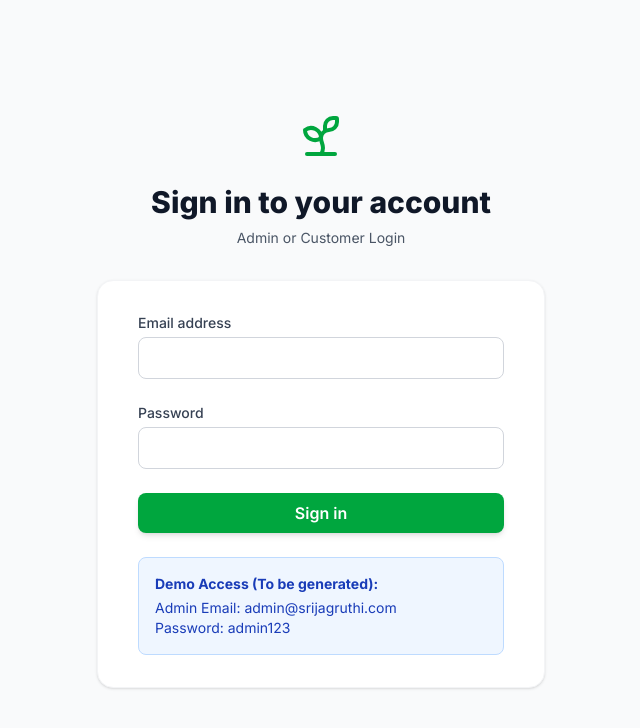
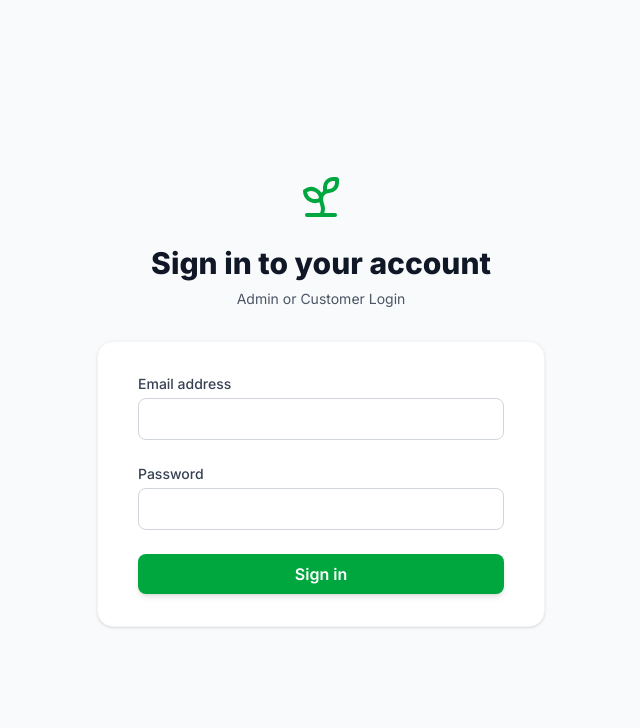
Before and after one commit to bodikeyogesh8785-afk/treders, a Next.js app: page /login in a window 1280 px wide. Shown: the top 728 px of the page, without its empty margins (319-959 px from the left). Built offline with nearby package versions, Linux system fonts and the light colour scheme.

Commit message:
fix: remove demo login credentials and add temporary reset route

```diff
--- /dev/null
+++ b/src/app/api/reset-sales/route.ts
@@ -0,0 +1,16 @@
+import { NextResponse } from 'next/server';
+import connectDB from '@/lib/db';
+import DailySale from '@/models/DailySale';
+
+export async function GET(req: Request) {
+  try {
+    await connectDB();
+    const result = await DailySale.deleteMany({});
+    return NextResponse.json({
+      success: true,
+      message: `Successfully wiped ${result.deletedCount} sales from the database. The sales revenue is now 0.`
+    });
+  } catch (error: any) {
+    return NextResponse.json({ error: error.message }, { status: 500 });
+  }
+}
--- a/src/app/login/page.tsx
+++ b/src/app/login/page.tsx
@@ -71,12 +71,7 @@ export default function LoginPage() {
               </button>
             </div>
 
-            {/* Quick Demo Credentials */}
-            <div className="mt-4 p-4 bg-blue-50 text-blue-800 text-sm rounded-lg border border-blue-200">
-              <p className="font-bold mb-1">Demo Access (To be generated):</p>
-              <p>Admin Email: admin@srijagruthi.com</p>
-              <p>Password: admin123</p>
-            </div>
+
           </form>
         </div>
       </div>
```
